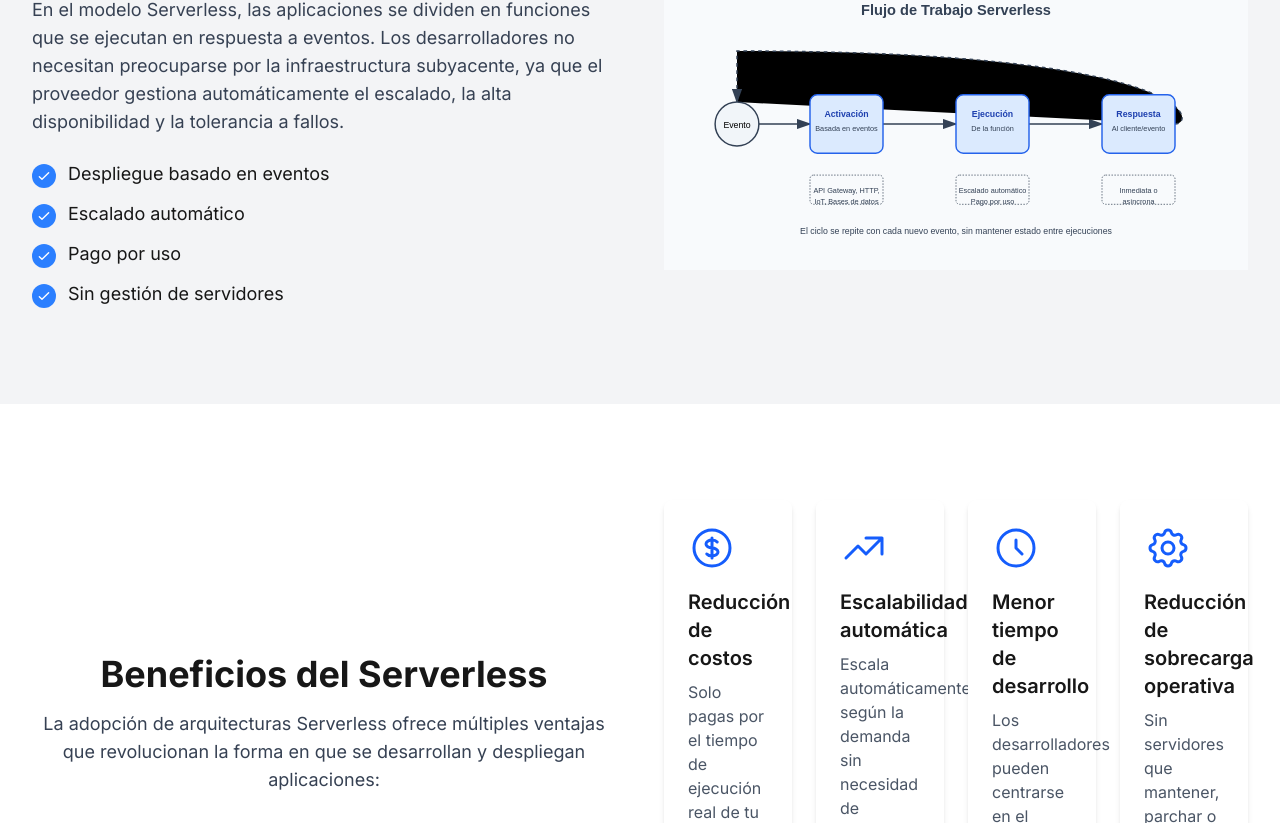
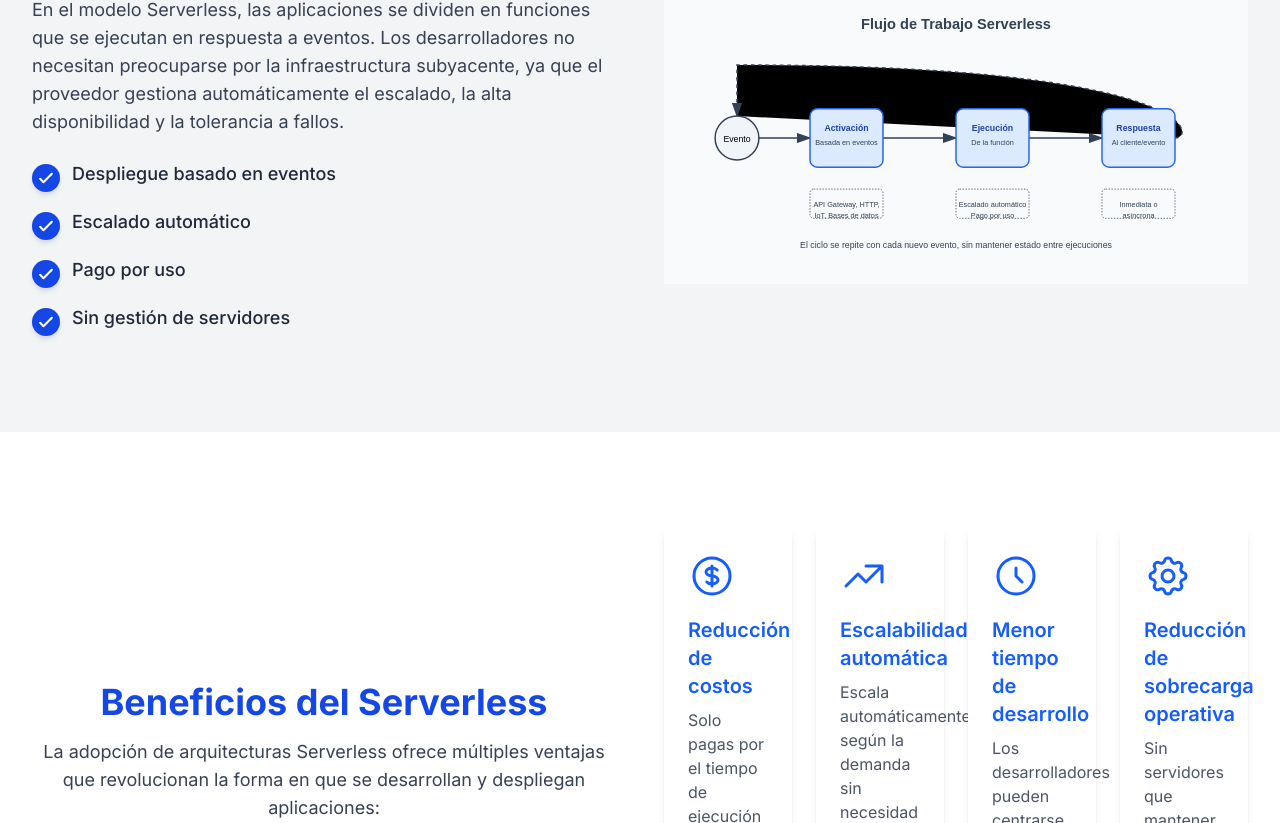
Before and after one commit to BrandonJafeth/serverless, a Next.js app: page / in a window 1280 px wide. Shown: the part 1417-2240 px from the top of the page. Built offline with nearby package versions, Linux system fonts and the light colour scheme.

Commit message:
feat/cambio de colores de letras

```diff
--- a/components/sections/BenefitsSection.jsx
+++ b/components/sections/BenefitsSection.jsx
@@ -19,6 +19,7 @@ const BenefitsSection = ({ data }) => {
           title={data.title}
           subtitle={data.content}
           centered={true}
+          titleColor="text-blue-700"
         />
       </div>
       <div className="w-full grid grid-cols-1 md:grid-cols-2 lg:grid-cols-4 gap-6">
--- a/components/sections/ChallengesSection.jsx
+++ b/components/sections/ChallengesSection.jsx
@@ -12,11 +12,15 @@ const ChallengesSection = ({ data }) => {
         alt="Serverless Challenges"
       />
       <div className="w-full md:w-1/2">
-        <SectionTitle title={data.title} subtitle={data.content} />
+        <SectionTitle
+          title={data.title}
+          subtitle={data.content}
+          titleColor="text-blue-700"
+        />
         <div className="space-y-6">
           {data.challenges.map((challenge, index) => (
             <Card key={index}>
-              <h3 className="font-semibold text-xl mb-2">{challenge.title}</h3>
+              <h3 className="font-semibold text-xl mb-2 text-blue-600">{challenge.title}</h3>
               <p className="text-gray-600">{challenge.description}</p>
             </Card>
           ))}
--- a/components/sections/FutureSection.jsx
+++ b/components/sections/FutureSection.jsx
@@ -1,6 +1,6 @@
 import React from 'react';
 import BaseContentSection from './BaseSection';
-import { SectionTitle } from '../ui/SectionComponents';
+import { SectionTitle, IconButton } from '../ui/SectionComponents';
 
 const FutureSection = ({ data }) => {
   if (!data) return null;
@@ -23,12 +23,12 @@ const FutureSection = ({ data }) => {
           <ul className="space-y-4">
             {data.trends && data.trends.map((trend, index) => (
               <li key={index} className="flex items-start">
-                <span className="flex-shrink-0 h-6 w-6 bg-blue-500 rounded-full flex items-center justify-center mr-3 mt-1">
-                  <svg className="h-4 w-4 text-white" fill="none" viewBox="0 0 24 24" stroke="currentColor">
-                    <path strokeLinecap="round" strokeLinejoin="round" strokeWidth={2} d="M13 7h8m0 0v8m0-8l-8 8-4-4-6 6" />
+                <span className="flex-shrink-0 h-7 w-7 bg-blue-500 rounded-full flex items-center justify-center mr-3 mt-1 shadow-md">
+                  <svg className="h-5 w-5 text-white" fill="none" viewBox="0 0 24 24" stroke="currentColor">
+                    <path strokeLinecap="round" strokeLinejoin="round" strokeWidth={2.5} d="M13 7h8m0 0v8m0-8l-8 8-4-4-6 6" />
                   </svg>
                 </span>
-                <span className="text-lg">{trend}</span>
+                <span className="text-lg font-medium">{trend}</span>
               </li>
             ))}
           </ul>
--- a/components/sections/IndustryImpactSection.jsx
+++ b/components/sections/IndustryImpactSection.jsx
@@ -1,6 +1,6 @@
 import React from 'react';
 import BaseContentSection from './BaseSection';
-import { SectionTitle } from '../ui/SectionComponents';
+import { SectionTitle, IconButton } from '../ui/SectionComponents';
 
 const IndustryImpactSection = ({ data }) => {
   if (!data) return null;
@@ -30,15 +30,15 @@ const IndustryImpactSection = ({ data }) => {
 
         <div className="bg-white/10 backdrop-blur-sm p-6 rounded-lg">
           <h3 className="text-xl font-semibold mb-4">Casos de Estudio Destacados</h3>
-          <ul className="space-y-2 text-left">
+          <ul className="space-y-3 text-left">
             {data.caseStudies && data.caseStudies.map((caseStudy, index) => (
               <li key={index} className="flex items-start">
-                <span className="flex-shrink-0 h-5 w-5 bg-blue-500 rounded-full flex items-center justify-center mr-2 mt-1">
-                  <svg className="h-3 w-3 text-white" fill="none" viewBox="0 0 24 24" stroke="currentColor">
-                    <path strokeLinecap="round" strokeLinejoin="round" strokeWidth={2} d="M5 13l4 4L19 7" />
+                <span className="flex-shrink-0 h-6 w-6 bg-blue-500 rounded-full flex items-center justify-center mr-3 mt-1 shadow-md">
+                  <svg className="h-4 w-4 text-white" fill="none" viewBox="0 0 24 24" stroke="currentColor">
+                    <path strokeLinecap="round" strokeLinejoin="round" strokeWidth={2.5} d="M5 13l4 4L19 7" />
                   </svg>
                 </span>
-                <span>{caseStudy}</span>
+                <span className="text-lg font-medium">{caseStudy}</span>
               </li>
             ))}
           </ul>
--- a/components/ui/AnimatedCard.jsx
+++ b/components/ui/AnimatedCard.jsx
@@ -27,7 +27,7 @@ const AnimatedCard = ({
           {icon}
         </div>
       )}
-      <h3 className="text-xl font-semibold mb-2">{title}</h3>
+      <h3 className="text-xl font-semibold mb-2 text-blue-600">{title}</h3>
       <p className="text-gray-600">{description}</p>
     </div>
   );
--- a/components/ui/SectionComponents.jsx
+++ b/components/ui/SectionComponents.jsx
@@ -2,20 +2,20 @@ import React from 'react';
 
 const IconButton = ({ icon, className = '', children }) => {
   return (
-    <span className={`flex-shrink-0 h-6 w-6 bg-blue-500 rounded-full flex items-center justify-center mr-3 mt-1 ${className}`}>
+    <span className={`flex-shrink-0 h-7 w-7 bg-blue-700 rounded-full flex items-center justify-center mr-3 mt-1 shadow-md ${className}`}>
       {icon || (
-        <svg className="h-4 w-4 text-white" fill="none" viewBox="0 0 24 24" stroke="currentColor">
-          <path strokeLinecap="round" strokeLinejoin="round" strokeWidth={2} d="M5 13l4 4L19 7" />
+        <svg className="h-5 w-5 text-white" fill="none" viewBox="0 0 24 24" stroke="currentColor">
+          <path strokeLinecap="round" strokeLinejoin="round" strokeWidth={2.5} d="M5 13l4 4L19 7" />
         </svg>
       )}
     </span>
   );
 };
 
-const SectionTitle = ({ title, subtitle, centered = false, textColor = "text-gray-700" }) => {
+const SectionTitle = ({ title, subtitle, centered = false, textColor = "text-gray-700", titleColor = "text-blue-700" }) => {
   return (
     <div className={`w-full ${centered ? 'text-center' : ''} mb-6`}>
-      <h2 className={`text-3xl md:text-4xl font-bold mb-4`}>{title}</h2>
+      <h2 className={`text-3xl md:text-4xl font-bold mb-4 ${titleColor}`}>{title}</h2>
       {subtitle && <p className={`text-lg ${textColor} ${centered ? 'max-w-3xl mx-auto' : ''}`}>{subtitle}</p>}
     </div>
   );
@@ -38,11 +38,11 @@ const PointsList = ({ points }) => {
   if (!points || points.length === 0) return null;
 
   return (
-    <ul className="space-y-3">
+    <ul className="space-y-4">
       {points.map((point, index) => (
         <li key={index} className="flex items-start">
           <IconButton />
-          <span className="text-lg">{point}</span>
+          <span className="text-lg font-medium text-gray-800">{point}</span>
         </li>
       ))}
     </ul>
```
